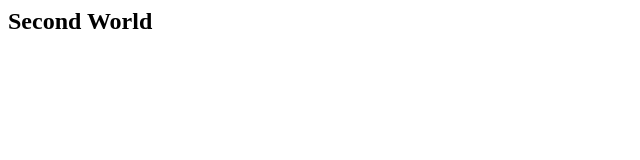
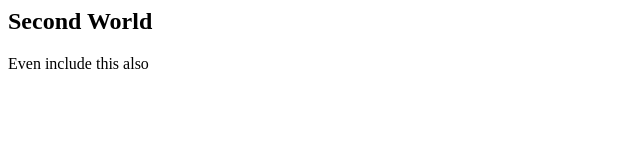
Before and after one commit to iamchandru/GitDemo, a plain HTML site: page index2.html in a window 1280 px wide. Shown: the whole page, without its empty margins (0-640 px from the left). Drawn offline with Linux system fonts and the light colour scheme.

Commit message:
Update index2.html

```diff
--- a/index2.html
+++ b/index2.html
@@ -1,5 +1,6 @@
 <html>
 <body>
 <h2>Second World</h2>
+<p>Even include this also</p>
 </body>
 </html>
```
